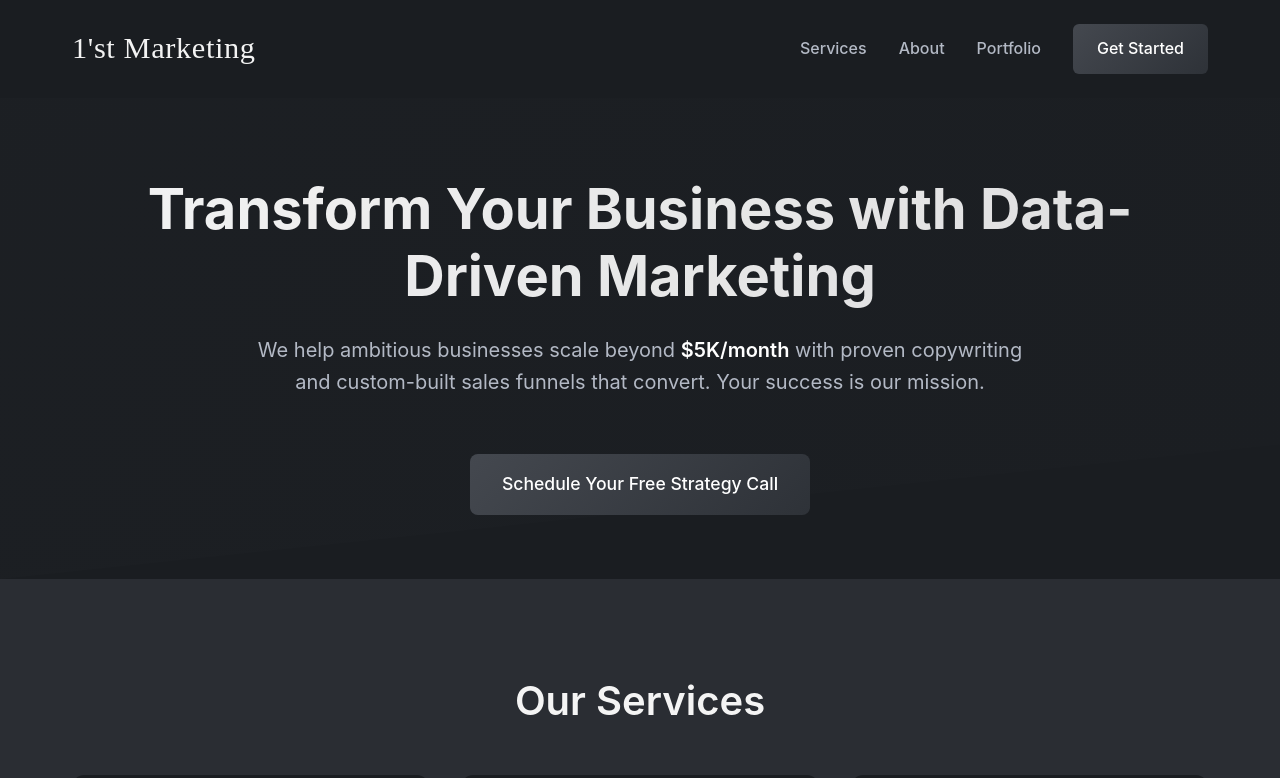
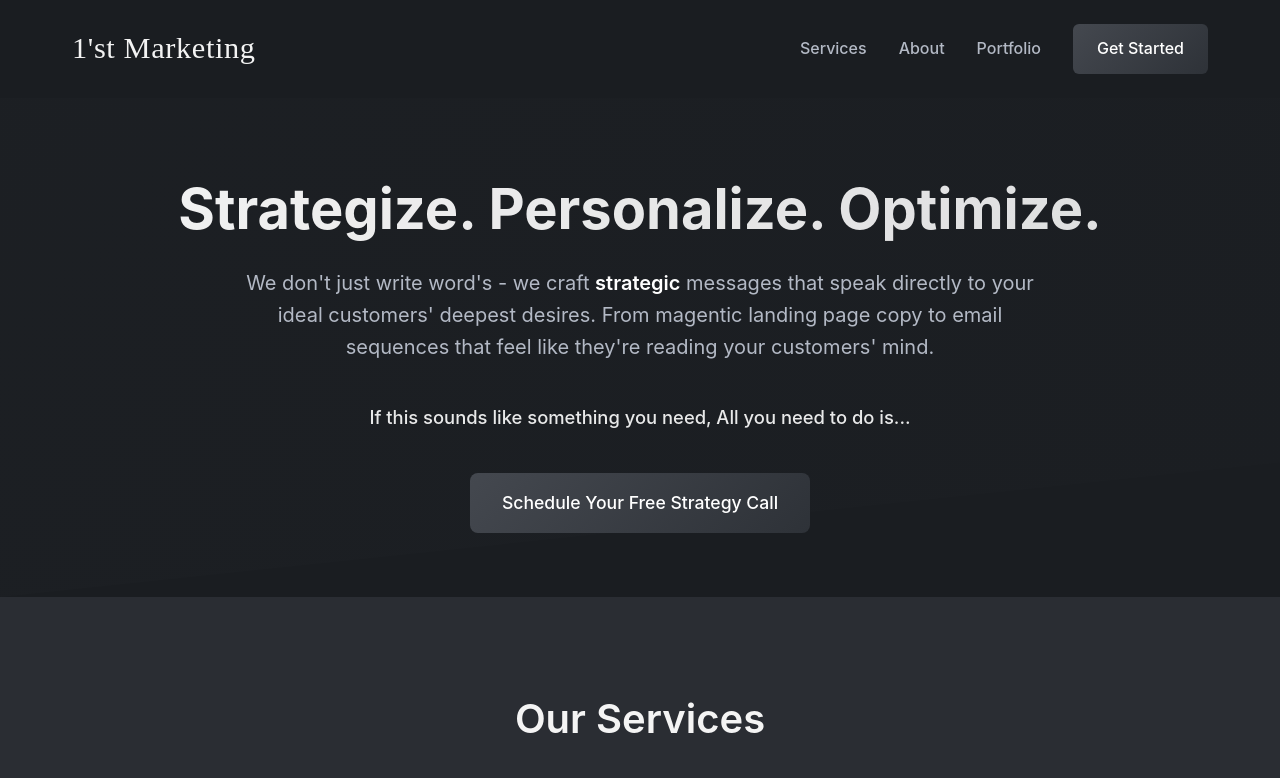
Before and after one commit to dawsonknudtson/first-marketing, a React (Create React App) app: page / in a window 1280 px wide. Shown: the top 778 px of the page. Built offline with nearby package versions, Linux system fonts and the light colour scheme.

Commit message:
copy page update

```diff
--- a/src/components/Home.jsx
+++ b/src/components/Home.jsx
@@ -61,6 +61,14 @@ const Subtitle = styled.p`
 const AccentText = styled.span`
   color: var(--text);
   font-weight: 600;
+`;
+
+const CTAText = styled.p`
+  font-size: 1.15rem;
+  color: var(--text);
+  margin-bottom: 1.5rem;
+  font-weight: 500;
+  opacity: 0.9;
 `;
 
 const CTAButton = styled(Link)`
@@ -163,11 +171,14 @@ function Home() {
     <HomeContainer>
       <Hero>
         <HeroContent>
-          <Title>Transform Your Business with Data-Driven Marketing</Title>
+          <Title>Strategize. Personalize. Optimize.
+          </Title>
           <Subtitle>
-            We help ambitious businesses scale beyond <AccentText>$5K/month</AccentText> with proven copywriting and
-            custom-built sales funnels that convert. Your success is our mission.
+            We don't just write word's - we craft <AccentText>strategic</AccentText> messages that speak directly to your ideal customers' deepest desires. From magentic landing page copy to email sequences that feel like they're reading your customers' mind.
           </Subtitle>
+          <CTAText>
+            If this sounds like something you need, All you need to do is...
+          </CTAText>
           <CTAButton to="/contact">Schedule Your Free Strategy Call</CTAButton>
         </HeroContent>
       </Hero>
@@ -185,7 +196,7 @@ function Home() {
             <ServiceCard>
               <ServiceTitle>Sales Funnels</ServiceTitle>
               <ServiceDescription>
-                Custom-designed sales funnels that guide prospects through their buyer's journey and maximize conversions.
+                Custom or Optimized designed sales funnels that guide prospects through their buyer's journey and maximize conversions.
               </ServiceDescription>
             </ServiceCard>
             <ServiceCard>
--- a/src/components/Navbar.jsx
+++ b/src/components/Navbar.jsx
@@ -320,10 +320,9 @@ function Navbar() {
               <NavLink as="span">About</NavLink>
               <DropdownContent>
                 <AboutContent>
-                  <AboutTitle>Transform Your Business with Data-Driven Marketing</AboutTitle>
+                  <AboutTitle>Transform Your Business with the Power of Words</AboutTitle>
                   <AboutDescription>
-                    We help ambitious businesses scale beyond <AccentText>$5K/month</AccentText> with proven copywriting and
-                    custom-built sales funnels that convert. Your success is our mission.
+                    We help Ecommerce, Coaching and Info-Business Scale through Coypwriting and Sales Funnels.
                   </AboutDescription>
                 </AboutContent>
               </DropdownContent>
```
